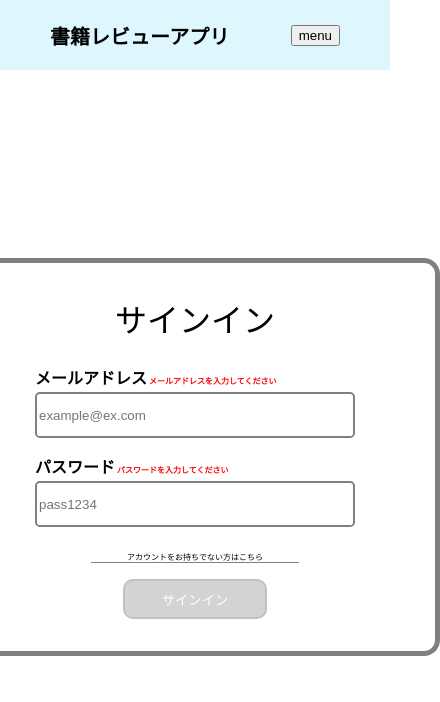
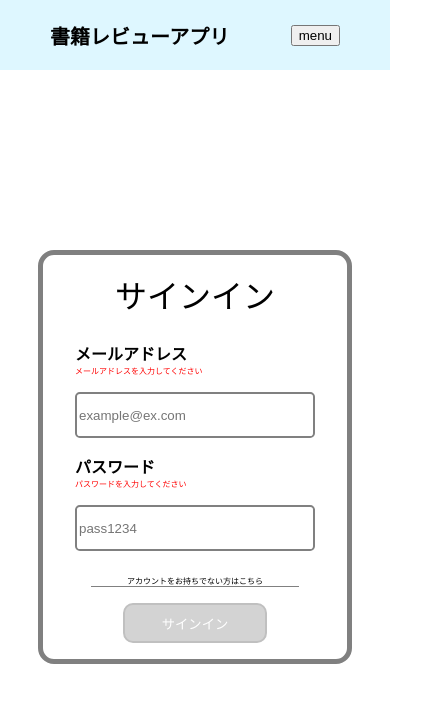
Before and after one commit to kosei07/menhera_test, a React (Vite) app: page /auth/sign_in in a window 390 px wide. Shown: the top 702 px of the page, 440 px wide, since content can reach past the window. Built offline with nearby package versions, Linux system fonts and the light colour scheme; no server answers.

Commit message:
update: auth style to responsive

```diff
--- a/src/components/input/index.module.css
+++ b/src/components/input/index.module.css
@@ -5,8 +5,23 @@
   padding: 0.5rem 0;
 }
 
+@media (max-width: 599px) {
+  .input_wrapper {
+    display: flex;
+    flex-direction: column;
+    width: 15rem;
+    padding: 0.5rem 0;
+  }
+}
+
 .text_wrapper {
   margin-bottom: 0.2rem;
+}
+
+@media (max-width: 599px) {
+  .text_wrapper {
+    height: 3rem;
+  }
 }
 
 .label {
--- a/src/components/input/index.tsx
+++ b/src/components/input/index.tsx
@@ -1,6 +1,6 @@
 import { type FC } from 'react';
 import classes from './index.module.css';
-
+import { useWindowSize } from '../../hooks/use_window_size';
 interface Props {
   label: string;
   type: string;
@@ -11,13 +11,22 @@ interface Props {
 }
 
 const index: FC<Props> = (props) => {
+  const { width } = useWindowSize();
+
   return (
     <div className={classes.input_wrapper}>
       <div className={classes.text_wrapper}>
-        <label className={classes.label}>
-          {props.label}
-          <span className={classes.error_message}> {props.valueError}</span>
-        </label>
+        {width > 599 ? (
+          <label className={classes.label}>
+            {props.label}
+            <span className={classes.error_message}> {props.valueError}</span>
+          </label>
+        ) : (
+          <>
+            <label className={classes.label}>{props.label}</label>
+            <p className={classes.error_message}> {props.valueError}</p>
+          </>
+        )}
       </div>
       <input
         type={props.type}
--- a/src/features/auth/sign_in/index.module.css
+++ b/src/features/auth/sign_in/index.module.css
@@ -10,6 +10,14 @@
   border: 5px solid gray;
   padding: 2rem 5rem;
   border-radius: 1rem;
+}
+
+@media (max-width: 599px) {
+  .form {
+    border: 5px solid gray;
+    padding: 1rem 2rem;
+    border-radius: 1rem;
+  }
 }
 
 .title {
--- a/src/features/auth/sign_up/index.module.css
+++ b/src/features/auth/sign_up/index.module.css
@@ -10,6 +10,14 @@
   border: 5px solid gray;
   padding: 2rem 5rem;
   border-radius: 1rem;
+}
+
+@media (max-width: 599px) {
+  .form {
+    border: 5px solid gray;
+    padding: 1rem 2rem;
+    border-radius: 1rem;
+  }
 }
 
 .title {
```
